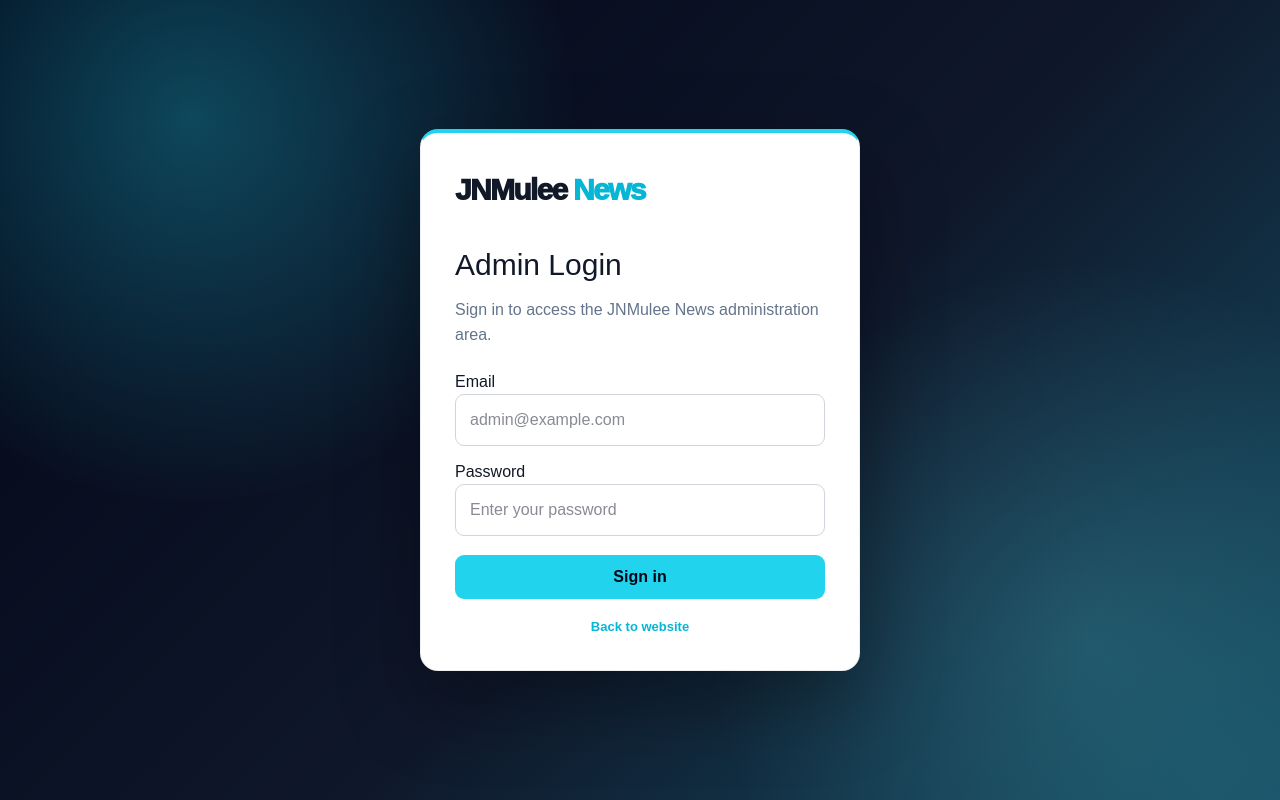
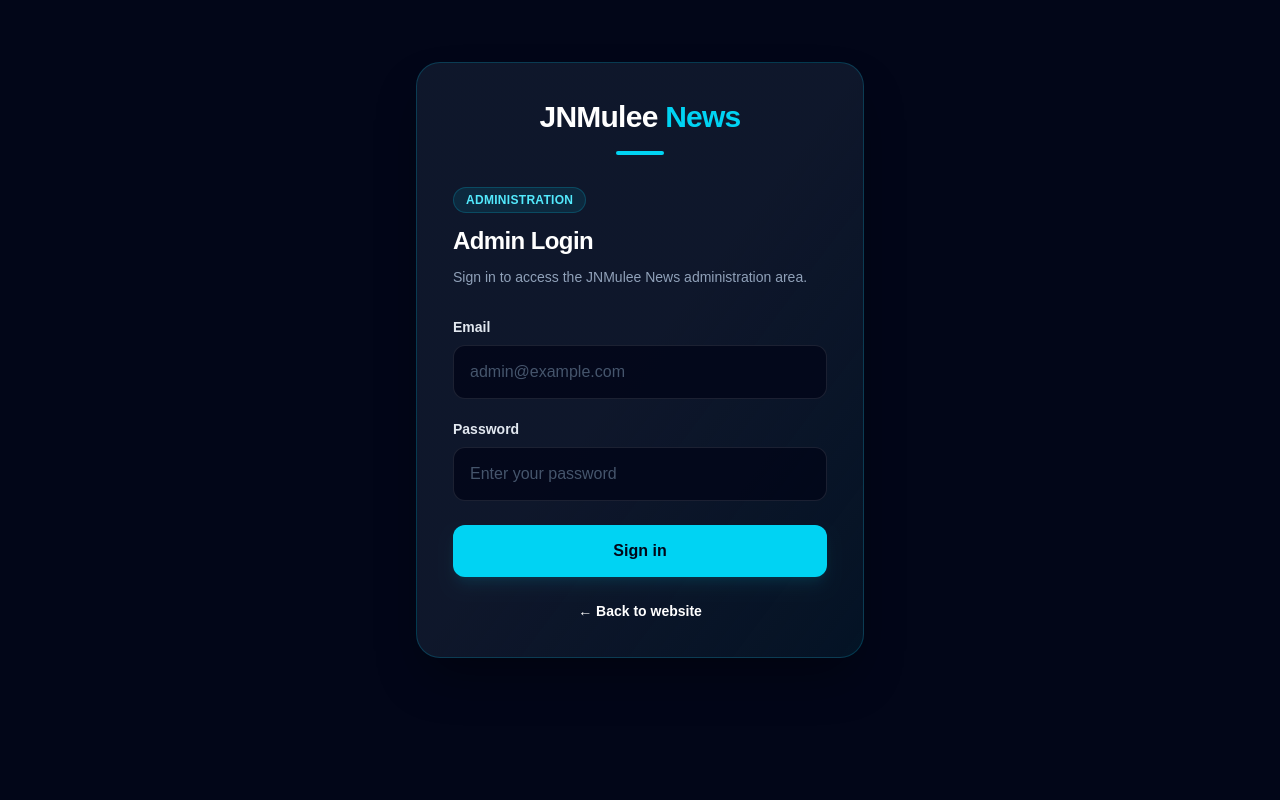
Before and after one commit to JnmuleeNews/Jnmulee-news, a Next.js app: page /admin/login in a window 1280 px wide. Shown: the top 800 px of the page. Built offline with nearby package versions, Linux system fonts and the light colour scheme; no server answers.

Commit message:
Update page.tsx

```diff
--- a/app/admin/login/page.tsx
+++ b/app/admin/login/page.tsx
@@ -17,7 +17,8 @@ export default function AdminLogin() {
   const [password, setPassword] = useState("");
   const [error, setError] = useState("");
   const [loading, setLoading] = useState(false);
-  const [checkingSession, setCheckingSession] = useState(true);
+  const [checkingSession, setCheckingSession] =
+    useState(true);
 
   useEffect(() => {
     let mounted = true;
@@ -31,7 +32,8 @@ export default function AdminLogin() {
         if (!mounted) return;
 
         if (user) {
-          const role = user.app_metadata?.role;
+          const role =
+            user.app_metadata?.role;
 
           if (role === "admin") {
             router.replace("/admin");
@@ -66,7 +68,8 @@ export default function AdminLogin() {
     setError("");
     setLoading(true);
 
-    const cleanEmail = email.trim().toLowerCase();
+    const cleanEmail =
+      email.trim().toLowerCase();
 
     if (!cleanEmail || !password) {
       setError(
@@ -80,7 +83,8 @@ export default function AdminLogin() {
       const {
         data,
         error: signInError,
-      } = await supabase.auth.signInWithPassword({
+      } =
+        await supabase.auth.signInWithPassword({
           email: cleanEmail,
           password,
         });
@@ -102,7 +106,8 @@ export default function AdminLogin() {
         return;
       }
 
-      const role = data.user.app_metadata?.role;
+      const role =
+        data.user.app_metadata?.role;
 
       if (role !== "admin") {
         await supabase.auth.signOut();
@@ -114,11 +119,6 @@ export default function AdminLogin() {
         return;
       }
 
-      /*
-       * Give Supabase time to persist the authenticated
-       * session cookies before navigating to the protected
-       * admin route.
-       */
       await new Promise((resolve) =>
         setTimeout(resolve, 150)
       );
@@ -135,20 +135,28 @@ export default function AdminLogin() {
 
   if (checkingSession) {
     return (
-      <main className="auth">
-        <div className="authBox">
-          <Link href="/" className="brand">
-            JNMulee <span>News</span>
+      <main className="min-h-screen bg-slate-950 px-4 py-10 text-white">
+        <div className="flex min-h-[80vh] items-center justify-center">
+          <div className="w-full max-w-md rounded-3xl border border-cyan-400/20 bg-gradient-to-br from-slate-900 via-slate-900 to-cyan-950/30 p-8 shadow-2xl shadow-black/40">
+            <Link
+              href="/"
+              className="mb-8 block text-center text-2xl font-black tracking-tight"
+            >
+              <span className="text-white">
+                JNMulee
+              </span>{" "}
+              <span className="text-cyan-400">
+                News
+              </span>
             </Link>
 
-          <div
-            style={{
-              textAlign: "center",
-              padding: "28px 0",
-              color: "#64748b",
-            }}
-          >
+            <div className="flex flex-col items-center py-8">
+              <div className="mb-5 h-10 w-10 animate-spin rounded-full border-2 border-cyan-400/20 border-t-cyan-400" />
+
+              <p className="text-center text-sm text-slate-400">
                 Checking your session...
+              </p>
+            </div>
           </div>
         </div>
       </main>
@@ -156,23 +164,50 @@ export default function AdminLogin() {
   }
 
   return (
-    <main className="auth">
+    <main className="min-h-screen bg-slate-950 px-4 py-10 text-white">
+      <div className="flex min-h-[80vh] items-center justify-center">
         <form
-        className="authBox"
           onSubmit={handleLogin}
+          className="w-full max-w-md overflow-hidden rounded-3xl border border-cyan-400/20 bg-gradient-to-br from-slate-900 via-slate-900 to-cyan-950/30 p-7 shadow-2xl shadow-black/40 sm:p-9"
         >
-        <Link href="/" className="brand">
-          JNMulee <span>News</span>
+          {/* BRAND */}
+          <div className="mb-8 text-center">
+            <Link
+              href="/"
+              className="inline-block text-3xl font-black tracking-tight"
+            >
+              <span className="text-white">
+                JNMulee
+              </span>{" "}
+              <span className="text-cyan-400">
+                News
+              </span>
             </Link>
 
-        <h1>Admin Login</h1>
+            <div className="mx-auto mt-4 h-1 w-12 rounded-full bg-cyan-400 shadow-lg shadow-cyan-400/30" />
+          </div>
 
-        <p>
+          {/* TITLE */}
+          <div className="mb-7">
+            <div className="mb-3 inline-flex rounded-full border border-cyan-400/20 bg-cyan-400/10 px-3 py-1 text-xs font-bold tracking-wide text-cyan-300">
+              ADMINISTRATION
+            </div>
+
+            <h1 className="text-2xl font-black tracking-tight">
+              Admin Login
+            </h1>
+
+            <p className="mt-2 text-sm leading-6 text-slate-400">
               Sign in to access the JNMulee News
               administration area.
             </p>
+          </div>
 
-        <label htmlFor="admin-email">
+          {/* EMAIL */}
+          <label
+            htmlFor="admin-email"
+            className="mb-2 block text-sm font-semibold text-slate-200"
+          >
             Email
           </label>
 
@@ -191,9 +226,14 @@ export default function AdminLogin() {
             spellCheck={false}
             required
             disabled={loading}
+            className="mb-5 w-full rounded-xl border border-white/10 bg-slate-950/80 px-4 py-3.5 text-white outline-none transition placeholder:text-slate-600 focus:border-cyan-400/60 focus:ring-2 focus:ring-cyan-400/10 disabled:cursor-not-allowed disabled:opacity-60"
           />
 
-        <label htmlFor="admin-password">
+          {/* PASSWORD */}
+          <label
+            htmlFor="admin-password"
+            className="mb-2 block text-sm font-semibold text-slate-200"
+          >
             Password
           </label>
 
@@ -209,39 +249,39 @@ export default function AdminLogin() {
             autoComplete="current-password"
             required
             disabled={loading}
+            className="w-full rounded-xl border border-white/10 bg-slate-950/80 px-4 py-3.5 text-white outline-none transition placeholder:text-slate-600 focus:border-cyan-400/60 focus:ring-2 focus:ring-cyan-400/10 disabled:cursor-not-allowed disabled:opacity-60"
           />
 
+          {/* ERROR */}
           {error && (
             <div
               role="alert"
-            style={{
-              marginTop: 4,
-              padding: "11px 13px",
-              borderRadius: 10,
-              background: "#fef2f2",
-              border: "1px solid #fecaca",
-              color: "#b91c1c",
-              fontSize: 14,
-              lineHeight: 1.45,
-            }}
+              className="mt-4 rounded-xl border border-cyan-400/20 bg-cyan-400/5 px-4 py-3 text-sm leading-6 text-cyan-200"
             >
               {error}
             </div>
           )}
 
+          {/* LOGIN */}
           <button
             type="submit"
             disabled={loading}
+            className="mt-6 w-full rounded-xl bg-cyan-400 px-5 py-3.5 font-black text-slate-950 shadow-lg shadow-cyan-400/10 transition hover:bg-cyan-300 disabled:cursor-not-allowed disabled:opacity-50"
           >
             {loading
               ? "Signing in..."
               : "Sign in"}
           </button>
 
-        <Link href="/">
-          Back to website
+          {/* BACK */}
+          <Link
+            href="/"
+            className="mt-6 block text-center text-sm font-semibold text-slate-500 transition hover:text-cyan-300"
+          >
+            ← Back to website
           </Link>
         </form>
+      </div>
     </main>
   );
 }
```
Lines whose indentation alone changed are shown as unchanged.
